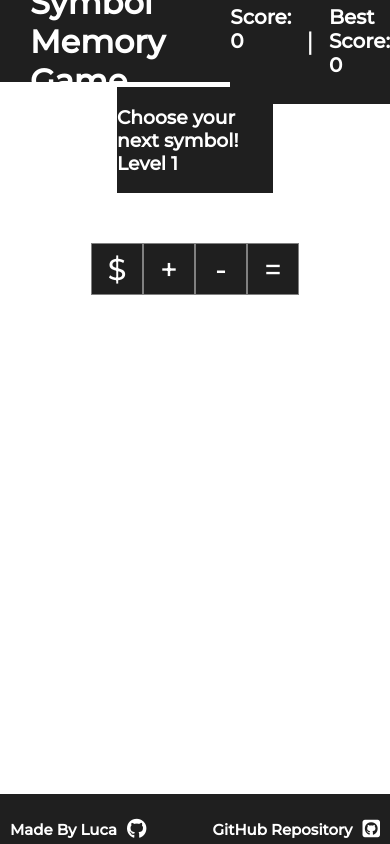
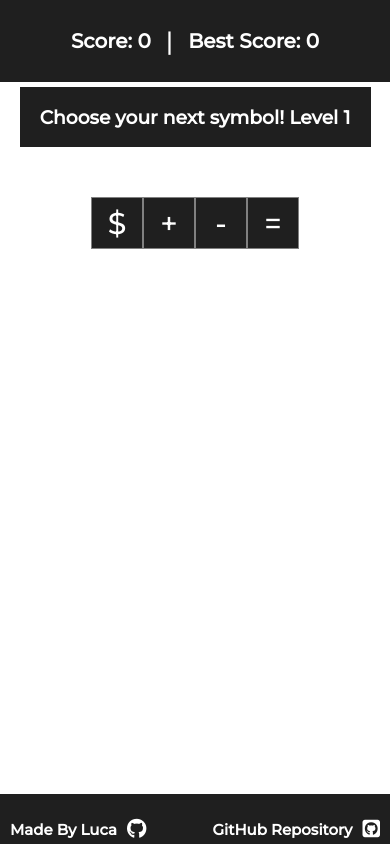
Before and after one commit to Cynto/memory-game, a React (Create React App) app: page / in a window 390 px wide. Built offline with nearby package versions, Linux system fonts and the light colour scheme.

Commit message:
Changed mobile layout

```diff
--- a/src/components/Header.js
+++ b/src/components/Header.js
@@ -4,7 +4,7 @@ import Scoreboard from './Scoreboard'
 function Header(props) {
   return (
     <header>
-      <h1>Symbol Memory Game</h1>
+      <h1 className="title">Symbol Memory Game</h1>
       <Scoreboard bestScore={props.bestScore} score={props.score}/>
     </header>
   )
--- a/src/index.css
+++ b/src/index.css
@@ -58,7 +58,7 @@ header h1{
 .symbol-container {
   margin-top: 50px;
   display: flex;
-  max-width: 350px;
+  max-width: 312px;
   flex-wrap: wrap;
 }
 .symbol-item {
@@ -154,3 +154,23 @@ footer i {
 .right-footer i{
   margin-right: 10px;
 }
+
+
+@media only screen and (max-width: 600px) {
+  .title {
+    display: none
+  }
+  header {
+    display: flex;
+    justify-content: center;
+  }
+  .scoreboard {
+    margin-left: 0px;
+  }
+  .level-container {
+    width: 90%;
+  }
+  .symbol-container {
+    max-width: 312px;
+  }
+}
```
